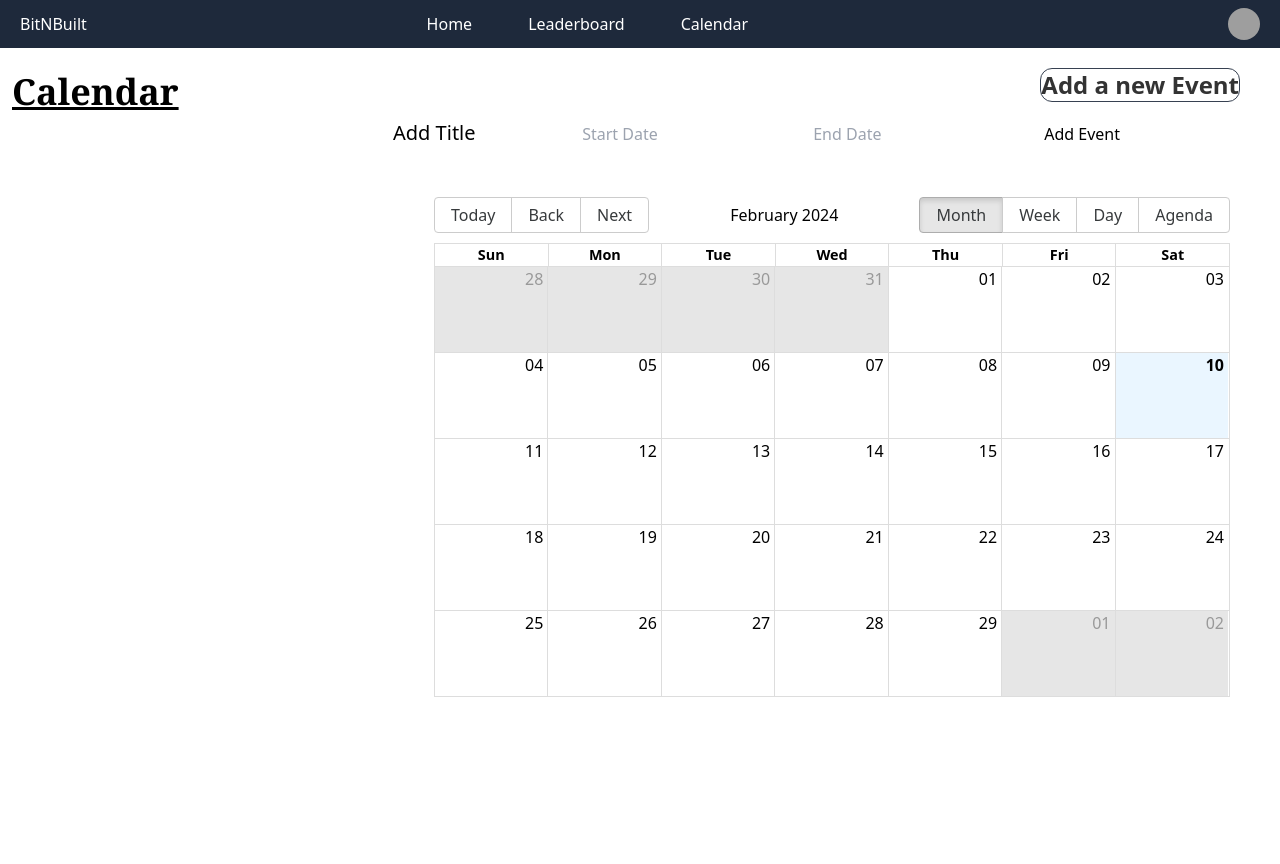
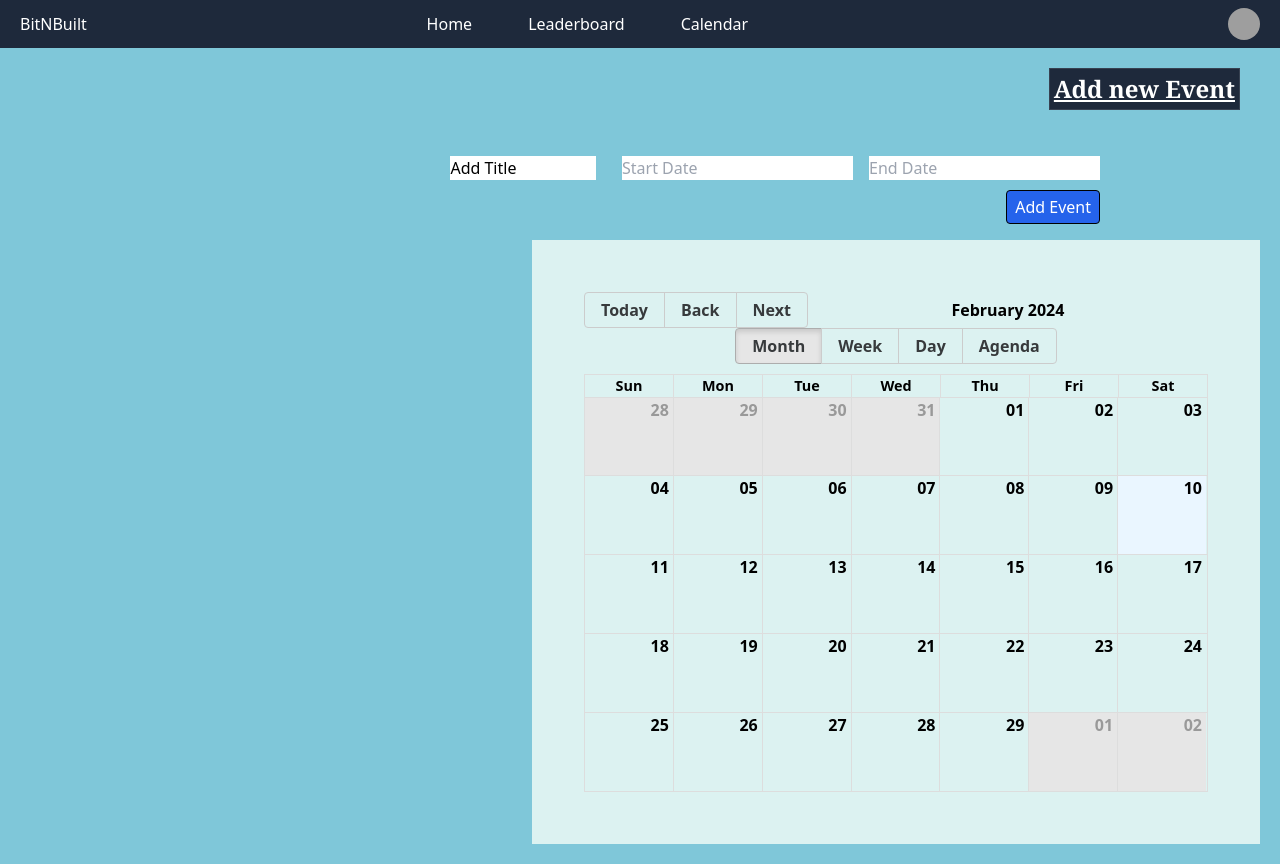
Before and after one commit to Aditya-1708/BITnBUILD-Project, a React (Create React App) app in the folder client/: page /calendar in a window 1280 px wide. Before the commit the page ends 800 px from the top, so only its background shows below. Built offline with nearby package versions, Linux system fonts and the light colour scheme; grey boxes are pictures that could not be loaded.

Commit message:
calendar styling

```diff
--- a/client/src/pages/MyCalendar.js
+++ b/client/src/pages/MyCalendar.js
@@ -31,29 +31,27 @@ setAllEvents(updatedEvents);
 };
 
 return (
-<div class="bg-[##DCF2F1]">
-    <div class="flex justify-between items-end">
-    <h1 class="text-4xl font-bold mx-3 mt-2 font-serif underline">
-        Calendar
-    </h1>
+<div class="bg-[#7FC7D9]">
+    <div class="flex justify-end items-end">
 
-    <h2 class="text-2xl font-semibold border border-gray-700 border-xl rounded-xl -translate-x-10 ">
-        Add a new Event
+
+    <h2 class="text-2xl font-semibold underline font-serif border bg-slate-800 text-white border-gray-700 border-xl px-1 py-1 -translate-x-10 ">
+        Add new Event
     </h2>
     </div>
 
     <div
-    style={{
+    style={{padding:"20px",
         textAlign: "right",
-        width: "70%",
+        width: "60%",
         height: "auto",
         marginLeft: "auto",
         marginRight: "0",
     }}
     >
-    <div class="-translate-x-40 ">
+    <div class="-translate-x-40 space-x-4 py-4 ">
         <input
-        class="text-xl placeholder-black"
+        class=" placeholder-black"
         type="text"
         placeholder="Add Title"
         style={{ width: "20%", marginRight: "10px" }}
@@ -64,7 +62,7 @@ return (
         />
 
         <DatePicker
-        class="text-xl"
+
         placeholderText="Start Date"
         style={{ marginRight: "10px" }}
         selected={newEvent.start}
@@ -72,17 +70,18 @@ return (
         />
 
         <DatePicker
-        class="text-xl"
+        class=""
         placeholderText="End Date"
         selected={newEvent.end}
         onChange={(end) => setNewEvent({ ...newEvent, end })}
         />
 
-        <button style={{ marginTop: "10px" }} onClick={handleAddEvent}>
+        <button style={{ marginTop: "10px" }} onClick={handleAddEvent} class="border bg-blue-600 text-white border-black px-2 py-1 border-2xl rounded hover:bg-blue-800">
         Add Event
         </button>
     </div>
 
+    <div class="bg-[#DCF2F1] font-bold" style={{padding:"2px",}}  >
     <Calendar
         localizer={localizer}
         events={allEvents}
@@ -92,6 +91,10 @@ return (
         onSelectEvent={handleDeleteEvent}
     />
     </div>
+    </div>
+    <div>
+
+    </div>
 </div>
 );
 };
```
